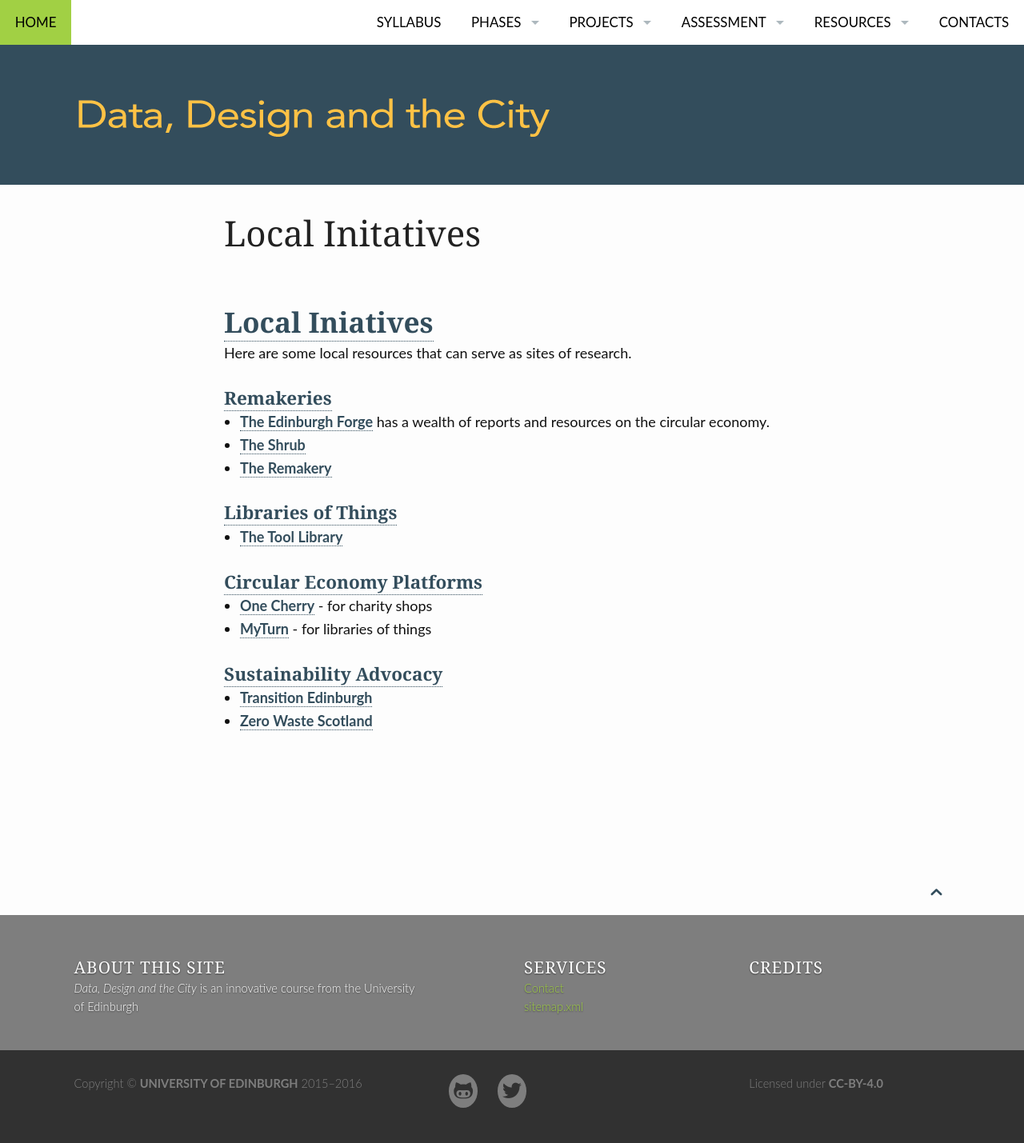
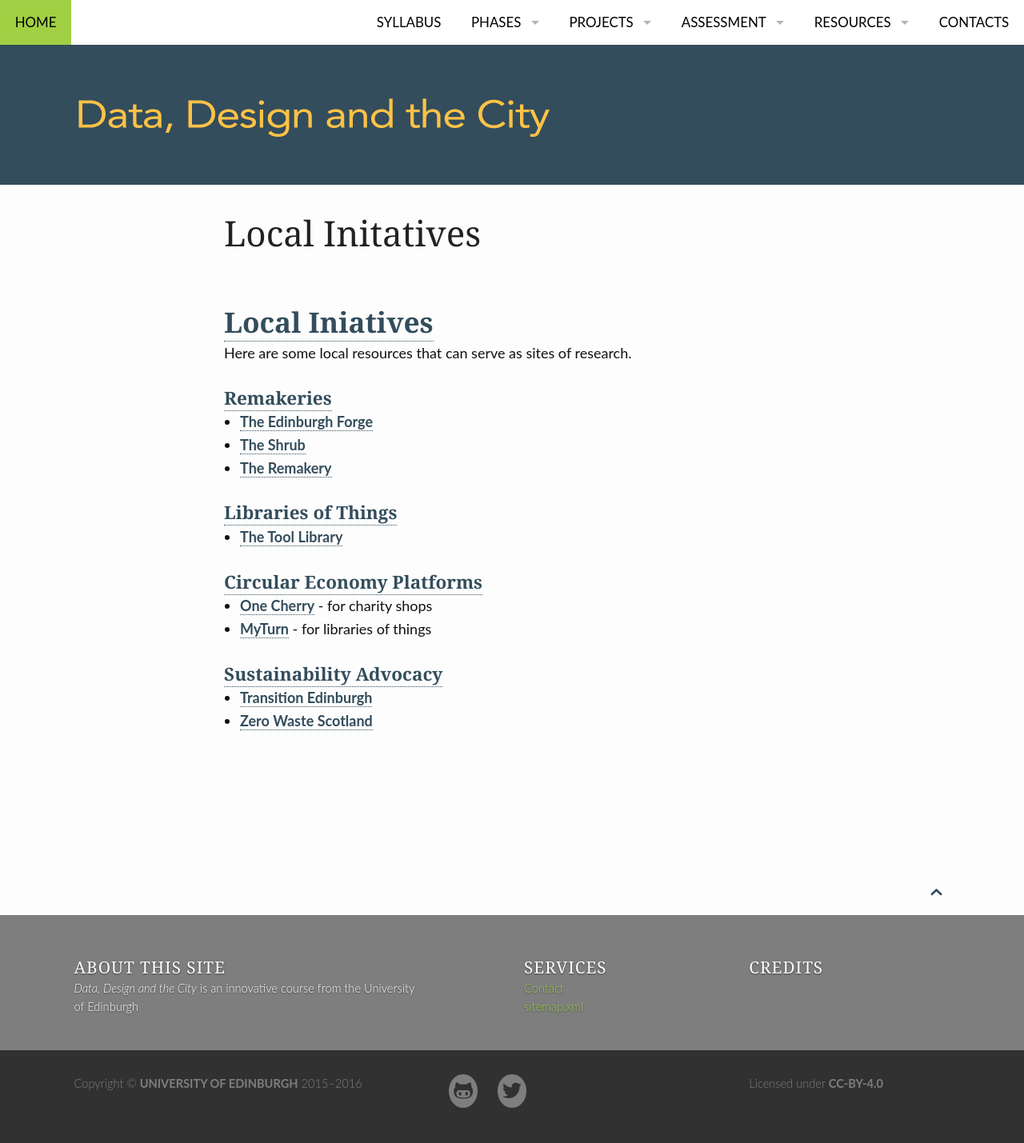
Before and after one commit to edinburghlivinglab/ddc, a Jekyll site: the page built from pages/initiatives.md, in a window 1280 px wide. Shown: the whole page at 80% size. Built offline with Jekyll 4.4.1, drawn with Linux system fonts in a browser that asks for light colours.

Commit message:
Update initiatives.md

```diff
--- a/pages/initiatives.md
+++ b/pages/initiatives.md
@@ -12,7 +12,7 @@
 
 #### <a name="essential">Remakeries</a>
 
-* [The Edinburgh Forge](https://edinburghforge.com) has a wealth of reports and resources on the circular economy.
+* [The Edinburgh Forge](https://edinburghforge.com)
 * [The Shrub](https://www.shrubcoop.org)
 * [The Remakery](https://www.edinburghremakery.org.uk)
 
```
